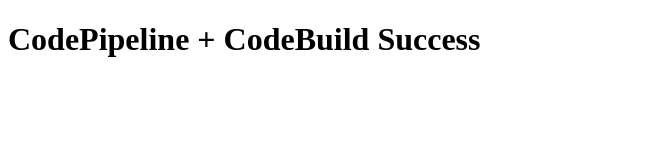
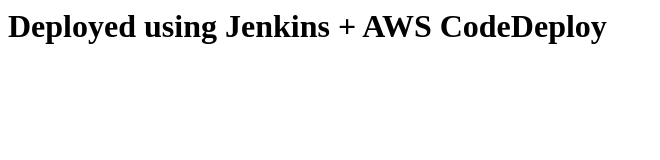
Before and after one commit to albin-shaji/aws-codepipeline-demo, a plain HTML site: page index.html in a window 1280 px wide. Shown: the whole page, without its empty margins (0-660 px from the left). Drawn offline with Linux system fonts and the light colour scheme.

Commit message:
Added CodeDeploy deployment files

```diff
--- a/index.html
+++ b/index.html
@@ -1,9 +1 @@
-<!DOCTYPE html>
-<html>
-<head>
-    <title>AWS CodePipeline Demo</title>
-</head>
-<body>
-    <h1>CodePipeline + CodeBuild Success</h1>
-</body>
-</html>
+<h1>Deployed using Jenkins + AWS CodeDeploy</h1>
```
Also changed, not shown: 4 other files.
